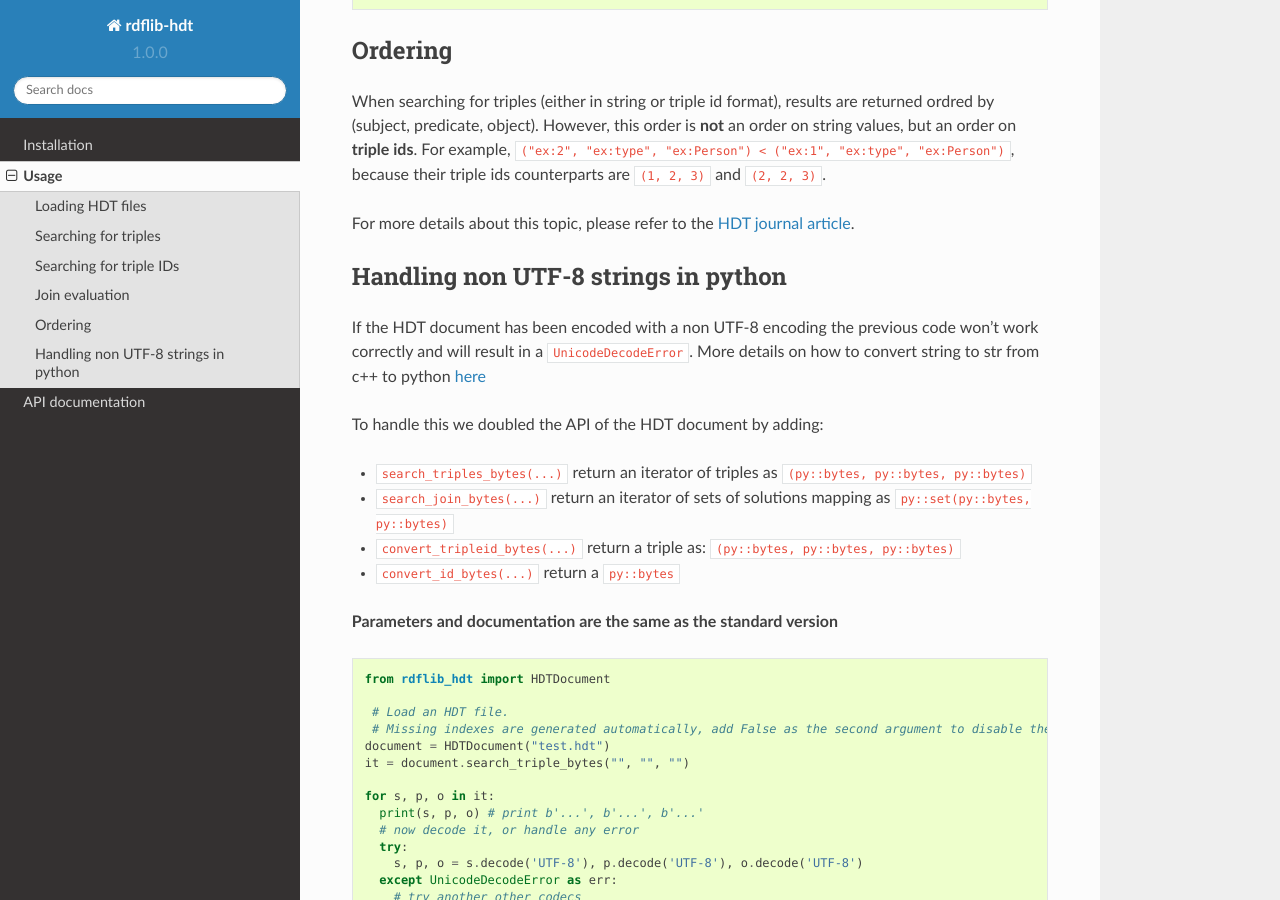
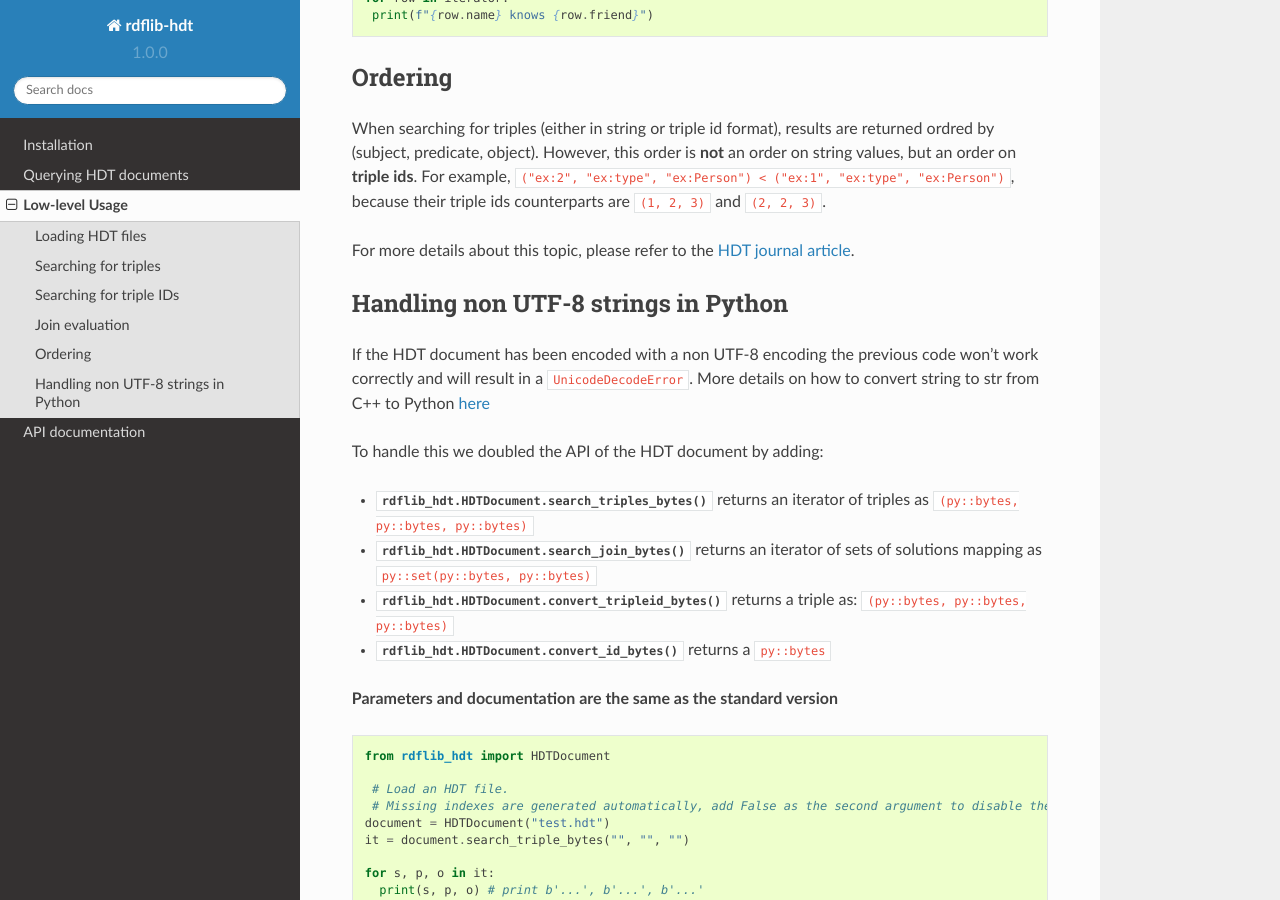
Before and after one commit to RDFLib/rdflib-hdt, a Sphinx documentation site: the page built from docs/source/hdtdocument.rst, in a window 1280 px wide and 900 px high, scrolled down 1958 px. Built offline with Sphinx 7.4.7 and the Read the Docs theme 2.0.0, drawn with Linux system fonts in a browser that asks for light colours; some of the changed text lies outside the part shown.

Commit message:
update doc

```diff
--- a/README.rst
+++ b/README.rst
@@ -188,5 +188,5 @@
    :target: https://github.com/RDFLib/rdflib-hdt/actions?query=workflow%3A%22Python+tests%22
 .. |PyPI version| image:: https://badge.fury.io/py/hdt.svg
    :target: https://badge.fury.io/py/hdt
-.. |rdflib-htd logo| image:: docs/source/_static/rdflib-hdt-250.png
+.. |rdflib-htd logo| image:: https://github.com/RDFLib/rdflib-hdt/blob/master/docs/source/_static/rdflib-hdt-250.png
    :target: https://badge.fury.io/py/hdt
--- a/docs/source/hdtdocument.rst
+++ b/docs/source/hdtdocument.rst
@@ -1,13 +1,13 @@
-Usage
-===========
+Low-level Usage
+===============
 
 Loading HDT files
 ^^^^^^^^^^^^^^^^^
 
-The main class for directly manipulating HDT document using rdflib_hdt is ``HDTDocument``.
+The main class for directly manipulating HDT document using rdflib_hdt is :py:class:`rdflib_hdt.HDTDocument`.
 Upon creation, it search for an index file in the same dicrectory than the HDT file you wish to load.
 
-For example, if you load a file */home/awesome-user/test.hdt*, HDTDocument will look for the index file
+For example, if you load a file */home/awesome-user/test.hdt*, :py:class:`rdflib_hdt.HDTDocument` will look for the index file
 */home/awesome-user/test.hdt.index.v1-1*.
 
 Missing indexes are generated automatically, but be careful, as it requires to load all HDT triples in memory!
@@ -31,7 +31,7 @@
 Searching for triples
 ^^^^^^^^^^^^^^^^^^^^^^
 
-You can search for all RDF triples in the HDT file matching a triple pattern using `search`.
+You can search for all RDF triples in the HDT file matching a triple pattern using :py:meth:`rdflib_hdt.HDTDocument.search`.
 It returns a 2-element tuple, with an *iterator* over the matching RDF triples and the estimated triple pattern *cardinality*.
 
 .. code-block:: python
@@ -57,7 +57,7 @@
 
 A typical HDT document encodes a triple's subject, predicate and object as unique integers, named **TripleID**.
 For example, the triple ``("ex:Toto", "ex:type", "ex:Person")`` can be encoded as ``(1, 2, 3)``.
-An ``HDTDocument`` allows for searching RDF triples and retrieving them in this format, using the ``search_ids`` method, which takes the same parameters as the ``search`` method.
+An :py:class:`rdflib_hdt.HDTDocument` allows for searching RDF triples and retrieving them in this format, using the :py:meth:`rdflib_hdt.HDTDocument.search_ids` method, which takes the same parameters as the :py:meth:`rdflib_hdt.HDTDocument.search` method.
 
 .. code-block:: python
 
@@ -108,20 +108,20 @@
 
 For more details about this topic, please refer to the `HDT journal article <http://www.imap.websemanticsjournal.org/preprints/index.php/ps/article/viewFile/328/333>`_.
 
-Handling non UTF-8 strings in python
-^^^^^^^^^^^^^^^^^^^^^^^^^^^^^^^^^^^^^^^^^^^^
+Handling non UTF-8 strings in Python
+^^^^^^^^^^^^^^^^^^^^^^^^^^^^^^^^^^^^^
 
 If the HDT document has been encoded with a non UTF-8 encoding the
 previous code won’t work correctly and will result in a
 ``UnicodeDecodeError``. More details on how to convert string to str
-from c++ to python `here`_
+from C++ to Python `here`_
 
 To handle this we doubled the API of the HDT document by adding:
 
-- ``search_triples_bytes(...)`` return an iterator of triples as ``(py::bytes, py::bytes, py::bytes)``
-- ``search_join_bytes(...)`` return an iterator of sets of solutions mapping as ``py::set(py::bytes, py::bytes)``
-- ``convert_tripleid_bytes(...)`` return a triple as: ``(py::bytes, py::bytes, py::bytes)``
-- ``convert_id_bytes(...)`` return a ``py::bytes``
+- :py:meth:`rdflib_hdt.HDTDocument.search_triples_bytes` returns an iterator of triples as ``(py::bytes, py::bytes, py::bytes)``
+- :py:meth:`rdflib_hdt.HDTDocument.search_join_bytes` returns an iterator of sets of solutions mapping as ``py::set(py::bytes, py::bytes)``
+- :py:meth:`rdflib_hdt.HDTDocument.convert_tripleid_bytes` returns a triple as: ``(py::bytes, py::bytes, py::bytes)``
+- :py:meth:`rdflib_hdt.HDTDocument.convert_id_bytes` returns a ``py::bytes``
 
 **Parameters and documentation are the same as the standard version**
 
--- a/docs/source/index.rst
+++ b/docs/source/index.rst
@@ -1,3 +1,5 @@
+|rdflib-htd logo|
+
 Read and query HDT document with rdflib
 ======================================================
 
@@ -26,3 +29,5 @@
    :target: https://github.com/RDFLib/rdflib-hdt/actions?query=workflow%3A%22Python+tests%22
 .. |PyPI version| image:: https://badge.fury.io/py/hdt.svg
    :target: https://badge.fury.io/py/hdt
+.. |rdflib-htd logo| image:: _static/rdflib-hdt-250.png
+   :target: https://badge.fury.io/py/hdt
--- a/docs/source/installation.rst
+++ b/docs/source/installation.rst
@@ -9,8 +9,9 @@
 * **gcc/clang** with **c++11 support**
 * **Python Development headers**
 
-You must have the `Python.h` header available on your system.
-For example, for Python 3.4, install the `python3.4-dev` package on Debian/Ubuntu systems.
+.. note::
+  You must have the `Python.h` header available on your system.
+  For example, for Python 3.4, install the `python3.4-dev` package on Debian/Ubuntu systems.
 
 Installation
 ^^^^^^^^^^^^^
```
Also changed, not shown: other parts of docs/source/index.rst (+1 -0 lines), docs/source/api.rst (+6 -1 lines), docs/source/hdtstore.rst (added, +53 -0 lines), 2 other files.
